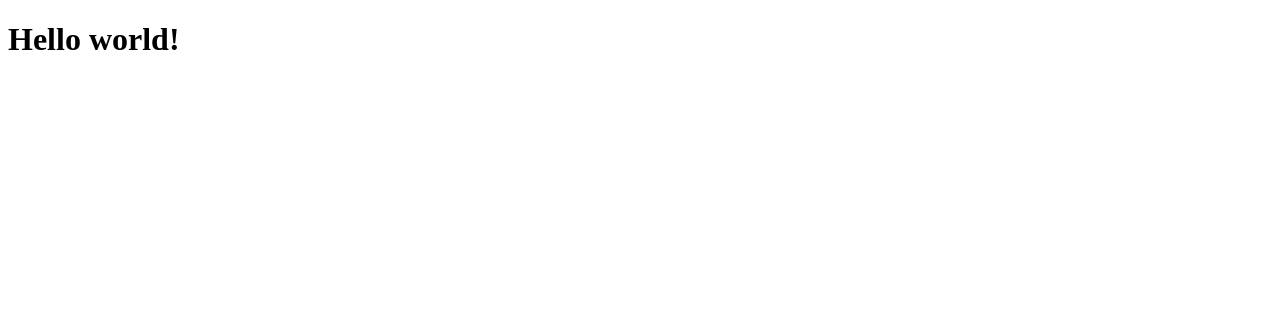
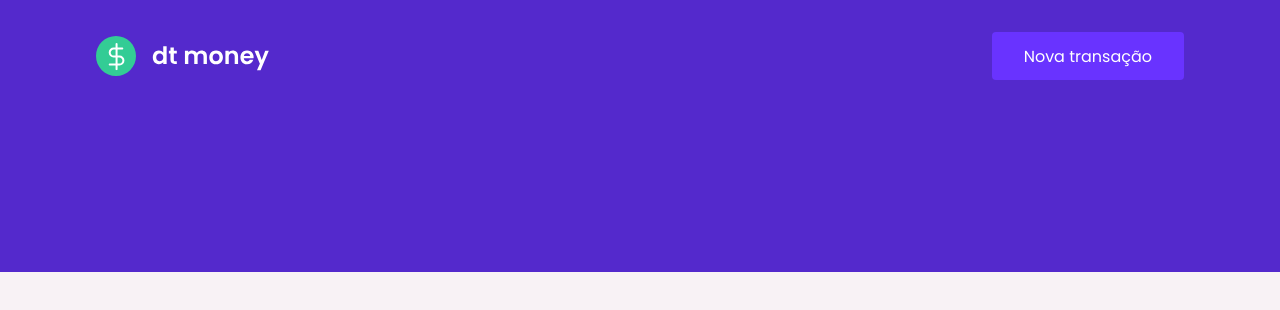
Before and after one commit to GaPolveiro02/ignite-react-dtmoney, a React (Create React App) app: page / in a window 1280 px wide. Shown: the top 310 px of the page. Built offline with nearby package versions, Linux system fonts and the light colour scheme.

Commit message:
created header component

```diff
--- a/src/App.tsx
+++ b/src/App.tsx
@@ -1,5 +1,11 @@
+import { Header } from "./components/Header";
+import { GlobalStyle } from "./styles/global";
+
 export function App() {
   return (
-   <h1>Hello world!</h1>
+    <>
+      <Header />
+      <GlobalStyle />
+    </>
   );
 }
--- /dev/null
+++ b/src/components/Header/index.tsx
@@ -0,0 +1,15 @@
+import logoImg from '../../assets/logo.svg'
+import { Container, Content } from './styles'
+
+export function Header() {
+    return (
+        <Container>
+            <Content>
+                <img src={logoImg} alt="dtmoney"/>
+                <button type='button'>
+                    Nova transação
+                </button>
+            </Content>
+        </Container>
+    )
+}
--- /dev/null
+++ b/src/components/Header/styles.ts
@@ -0,0 +1,31 @@
+import styled from "styled-components";
+
+export const Container = styled.header`
+    background: var(--blue);
+`;
+
+export const Content = styled.div`
+    max-width: 1120px;
+    margin: 0 auto;
+
+    padding: 2rem 1rem 12rem;
+    display: flex;
+    align-items: center;
+    justify-content: space-between;
+
+    button {
+        font-size: 1rem;
+        color: #fff;
+        background-color: var(--blue-light);
+        border: 0;
+        padding: 0 2rem;
+        border-radius: 0.25rem;
+        height: 3rem;
+
+        transition: filter 0.2s;
+
+        &:hover {
+            filter: brightness(0.9);
+        }
+    }
+`;
```
